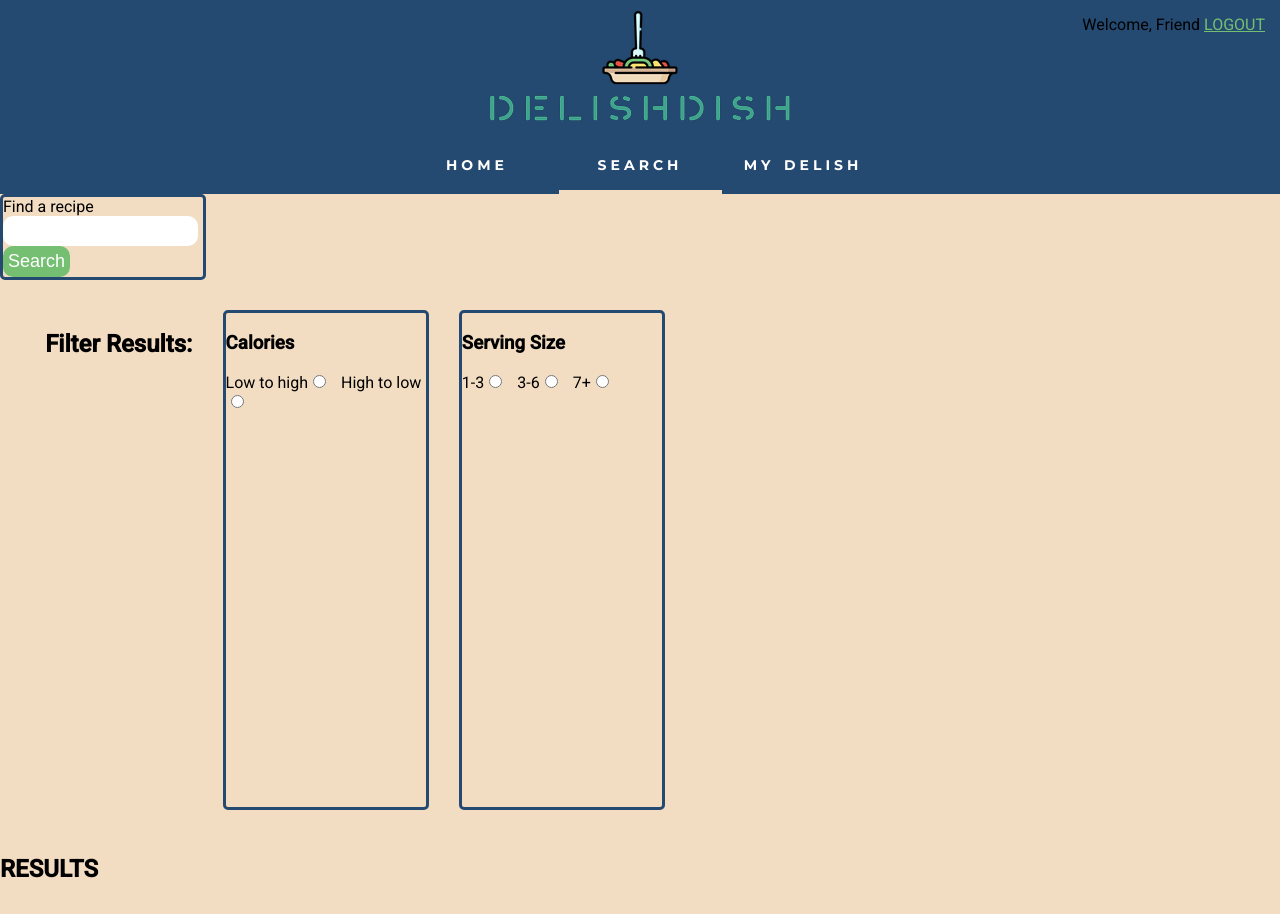
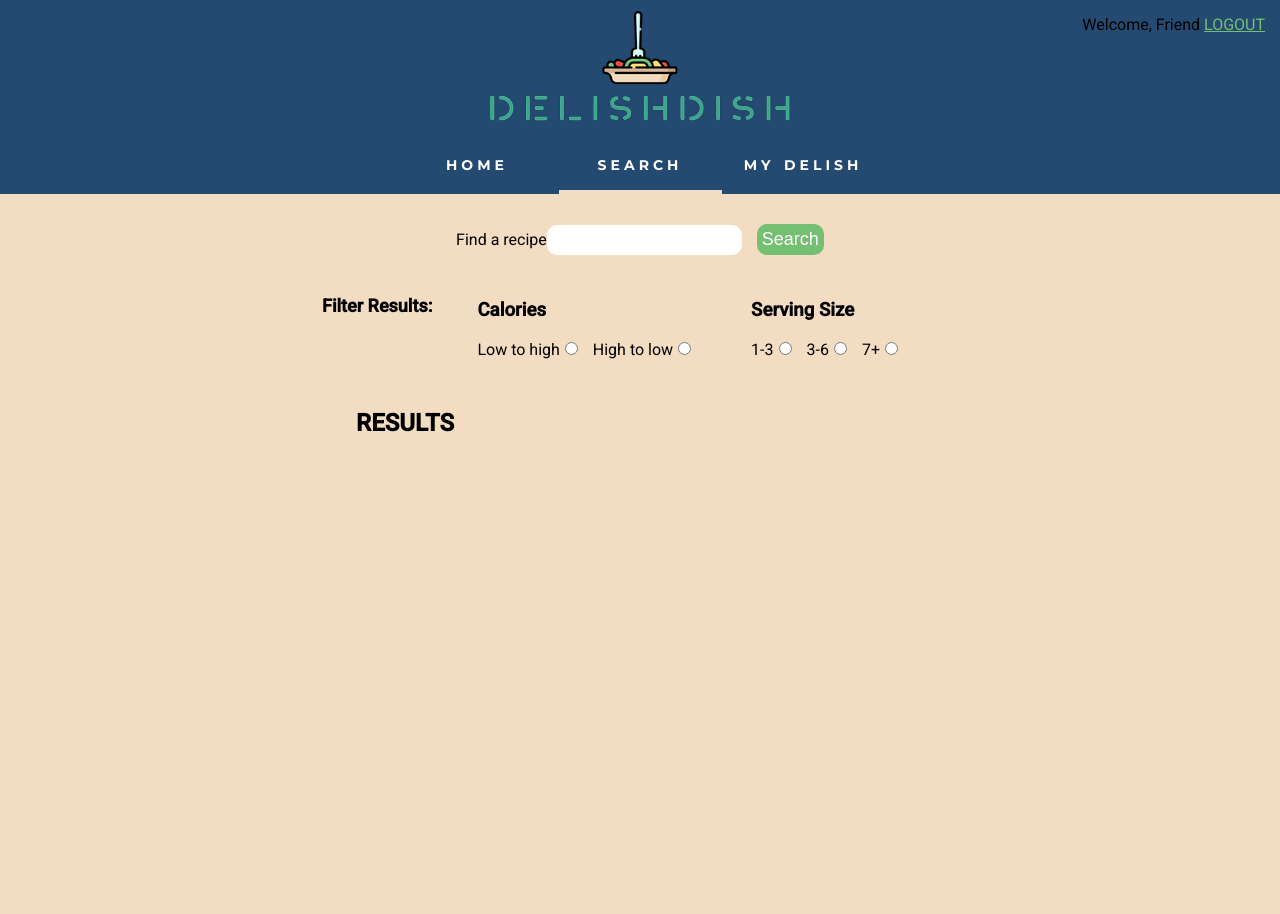
Before and after one commit to scottefloyd/recipe_angular_project, an Angular app: page /recipelist in a window 1280 px wide. Before the commit the page ends 883 px from the top, so only its background shows below. Built offline with nearby package versions, Linux system fonts and the light colour scheme.

Commit message:
fixed style merge issue

```diff
--- a/src/app/recipe-list/recipe-list.component.css
+++ b/src/app/recipe-list/recipe-list.component.css
@@ -1,5 +1,5 @@
-section{
-    width: 650px;
+.section{
+    width: 750px;
     height: 500px;
       display: flex;
     flex-wrap: wrap;
@@ -7,8 +7,7 @@ section{
     padding: 25px;
     margin: 5px;
 }
-div{
-
+.result{
     width: 200px;
     border: 3px solid #254a71;
     border-radius: 5px;
@@ -24,6 +23,7 @@ img{
 }
 a{
     text-decoration-color: #254a71;
+}
 
 .list-search {
 
--- a/src/app/recipe-list/recipe-list.component.html
+++ b/src/app/recipe-list/recipe-list.component.html
@@ -43,8 +43,9 @@
 </div>
 </section>
 
+<section class="section">
 <H2>RESULTS</H2>
-<div *ngFor="let result of resultList; index as i">
+<div  class= "result" *ngFor="let result of resultList; index as i">
   <a [routerLink]="['/recipedetails', i]">{{ result.recipe.label }} </a>
   <img src="{{ result.recipe.image }}" alt="" />
   <p>Calories: {{ result.recipe.calories | number: "1.0-0" }}</p>
@@ -54,7 +55,7 @@
   <!-- <button (click)="toggleFavorite($event)" *ngIf="!recipe.favorite">DELISH</button> -->
   <button (click)="addToFavorites(i)">DELISH</button>
 </div>
-
+</section>
 <!-- <button class="btn btn-sm"
     [ngClass]="{ 'disabled' : isSubmitting,
                  'btn-outline-primary': !article.favorited,
```
